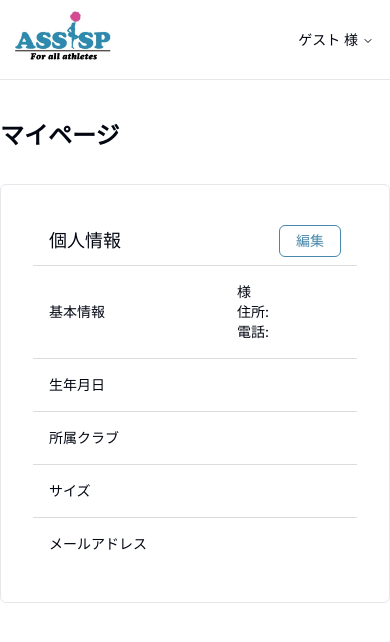
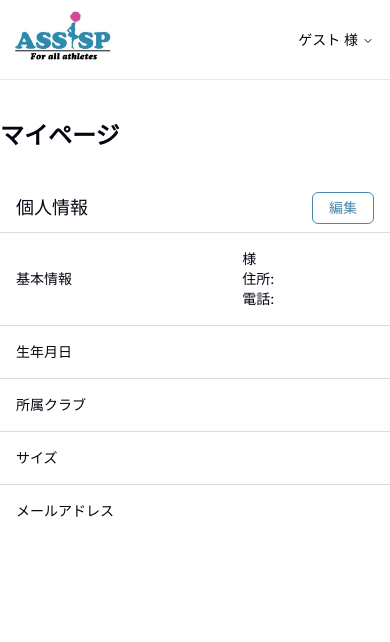
Before and after one commit to zawazawa84/assispo, a Next.js app: page /mypage in a window 390 px wide. Shown: the top 642 px of the page. Built offline with nearby package versions, Linux system fonts and the light colour scheme; no server answers.

Commit message:
マイページのレスポンシブ対応で見た目をマシにする

```diff
--- a/src/features/mypage/pages/MyPage.tsx
+++ b/src/features/mypage/pages/MyPage.tsx
@@ -58,12 +58,12 @@ export const MyPage = () => {
       </header>
       <div className="h-screen space-y-8 mt-10 lg:ml-56 lg:mr-56">
         <h1 className="text-2xl font-semibold">マイページ</h1>
-        <div className="p-8 border rounded-md">
+        <div className="lg:p-8 lg:border rounded-md">
           <form onSubmit={onSubmit}>
             <Table>
               <TableHeader>
                 <TableRow>
-                  <TableHead>個人情報</TableHead>
+                  <TableHead className="whitespace-nowrap">個人情報</TableHead>
                   <TableHead>
                     <div className="flex justify-end">
                       {!editable ? (
@@ -207,7 +207,7 @@ export const MyPage = () => {
                 </TableRow>
                 <TableRow>
                   <TableCell>
-                    <p>メールアドレス</p>
+                    <p className="whitespace-nowrap">メールアドレス</p>
                   </TableCell>
                   <TableCell>
                     {!editable ? (
```
